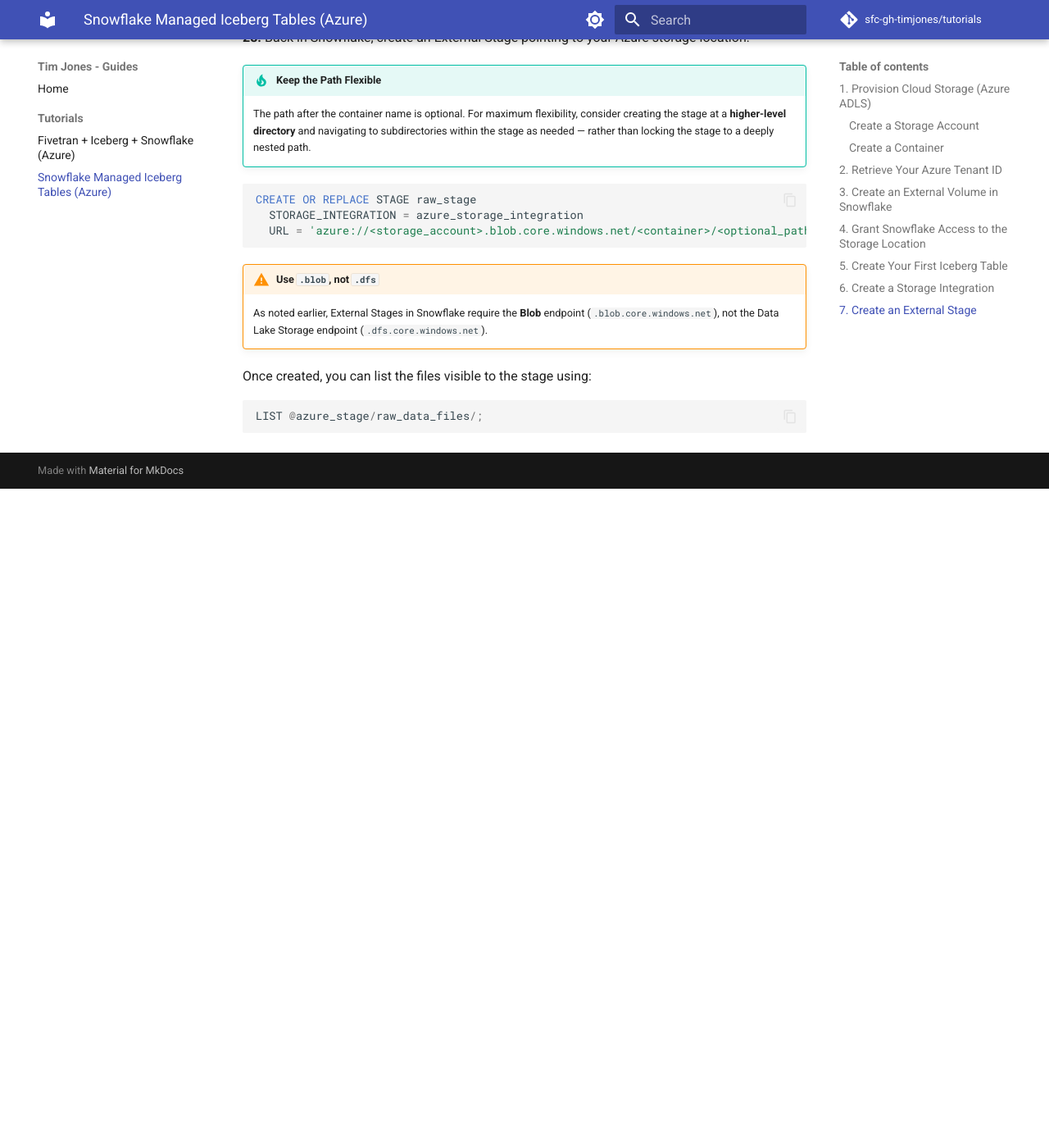
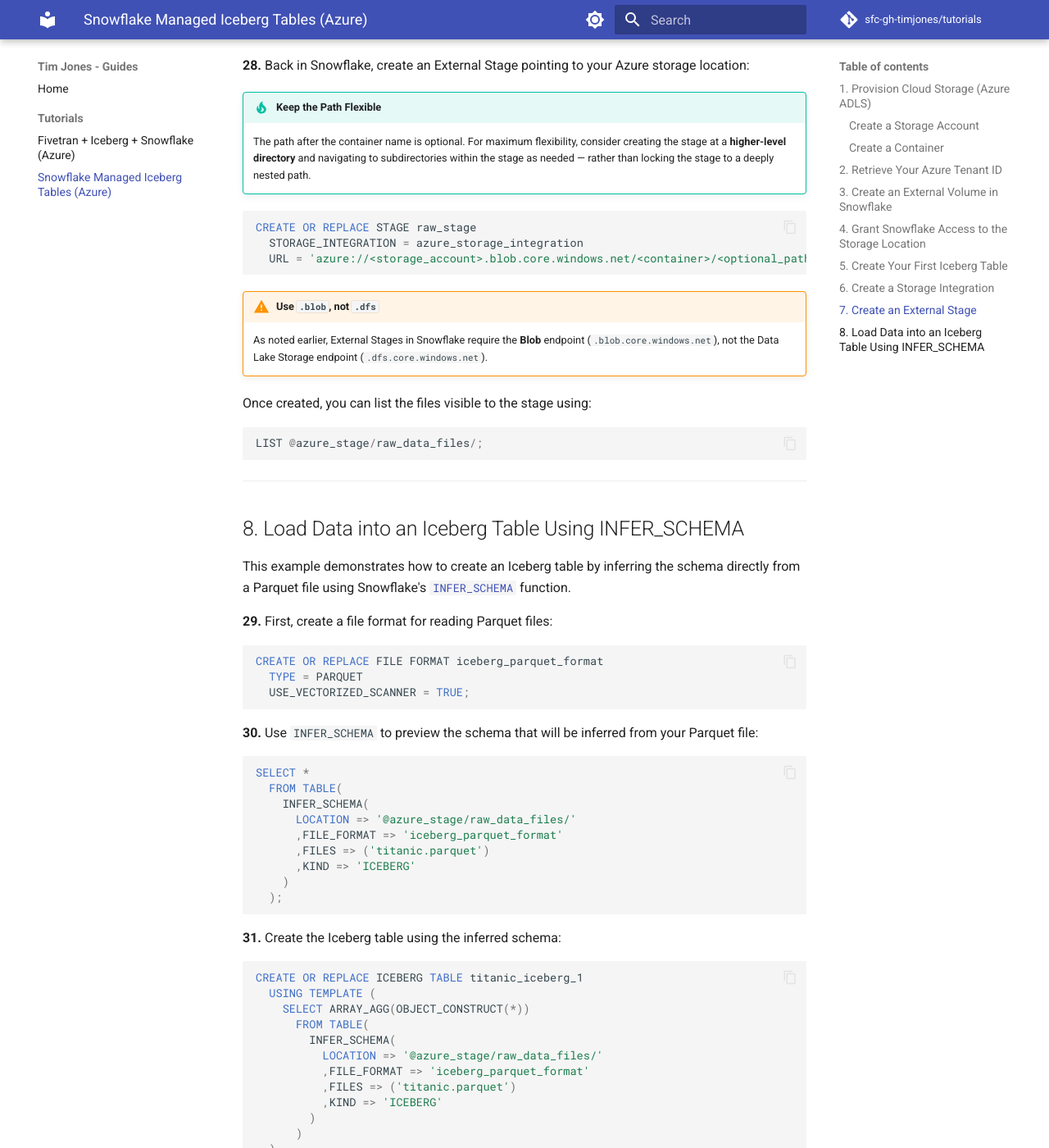
Before and after one commit to sfc-gh-timjones/tutorials, an MkDocs documentation site: the page built from docs/snowflake-managed-iceberg-azure/index.md, in a window 1280 px wide and 1400 px high, scrolled down 16320 px. Shown: the whole window at 82% size. Built offline with MkDocs 1.6.1 and Material for MkDocs 9.7.7, drawn with Linux system fonts in a browser that asks for light colours; comment, search, counter and statistics services are not loaded; before the commit the page ends 16916 px from its top, so only the background shows below that; some of the changed text lies outside the part shown.

Commit message:
Add Section 8: Load data into Iceberg table using INFER_SCHEMA with examples

````diff
--- a/docs/snowflake-managed-iceberg-azure/index.md
+++ b/docs/snowflake-managed-iceberg-azure/index.md
@@ -364,6 +364,8 @@
     - <a href="../assets/titanic.csv" download>titanic.csv</a>
     - <a href="../assets/titanic.parquet" download>titanic.parquet</a>
 
+    We'll show examples below of loading this data into Iceberg tables.
+
 <br>
 
 **28.** Back in Snowflake, create an External Stage pointing to your Azure storage location:
@@ -385,3 +387,76 @@
 ```sql
 LIST @azure_stage/raw_data_files/;
 ```
+
+---
+
+## 8. Load Data into an Iceberg Table Using INFER_SCHEMA
+
+This example demonstrates how to create an Iceberg table by inferring the schema directly from a Parquet file using Snowflake's [`INFER_SCHEMA`](https://docs.snowflake.com/en/sql-reference/functions/infer_schema) function.
+
+**29.** First, create a file format for reading Parquet files:
+
+```sql
+CREATE OR REPLACE FILE FORMAT iceberg_parquet_format
+  TYPE = PARQUET
+  USE_VECTORIZED_SCANNER = TRUE;
+```
+
+**30.** Use `INFER_SCHEMA` to preview the schema that will be inferred from your Parquet file:
+
+```sql
+SELECT *
+  FROM TABLE(
+    INFER_SCHEMA(
+      LOCATION => '@azure_stage/raw_data_files/'
+      ,FILE_FORMAT => 'iceberg_parquet_format'
+      ,FILES => ('titanic.parquet')
+      ,KIND => 'ICEBERG'
+    )
+  );
+```
+
+**31.** Create the Iceberg table using the inferred schema:
+
+```sql
+CREATE OR REPLACE ICEBERG TABLE titanic_iceberg_1
+  USING TEMPLATE (
+    SELECT ARRAY_AGG(OBJECT_CONSTRUCT(*))
+      FROM TABLE(
+        INFER_SCHEMA(
+          LOCATION => '@azure_stage/raw_data_files/'
+          ,FILE_FORMAT => 'iceberg_parquet_format'
+          ,FILES => ('titanic.parquet')
+          ,KIND => 'ICEBERG'
+        )
+      )
+  )
+  CATALOG = 'SNOWFLAKE'
+  EXTERNAL_VOLUME = 'azure_adls_external_volume'
+  BASE_LOCATION = 'iceberg/titanic_iceberg_1/'
+  ICEBERG_VERSION = 3;
+```
+
+**32.** Verify the table was created (it will be empty initially):
+
+```sql
+DESCRIBE TABLE titanic_iceberg_1;
+SELECT * FROM titanic_iceberg_1;
+```
+
+**33.** Load data from the staged Parquet file into the Iceberg table:
+
+```sql
+COPY INTO titanic_iceberg_1
+  FROM @azure_stage/raw_data_files/
+  FILES = ('titanic.parquet')
+  FILE_FORMAT = (FORMAT_NAME = 'iceberg_parquet_format')
+  LOAD_MODE = ADD_FILES_COPY
+  MATCH_BY_COLUMN_NAME = CASE_SENSITIVE;
+```
+
+**34.** Query your data:
+
+```sql
+SELECT * FROM titanic_iceberg_1;
+```
````
